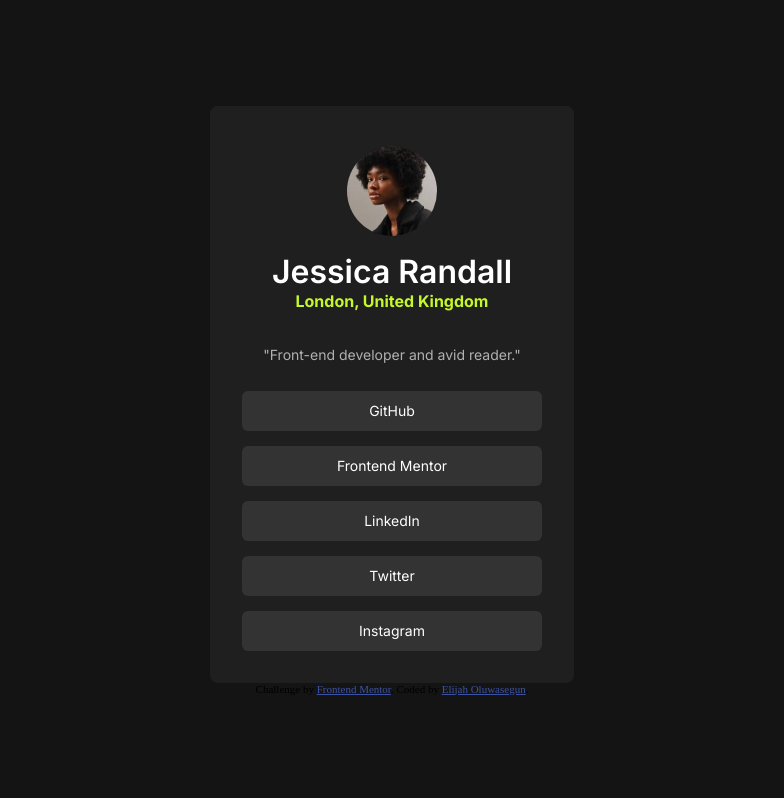
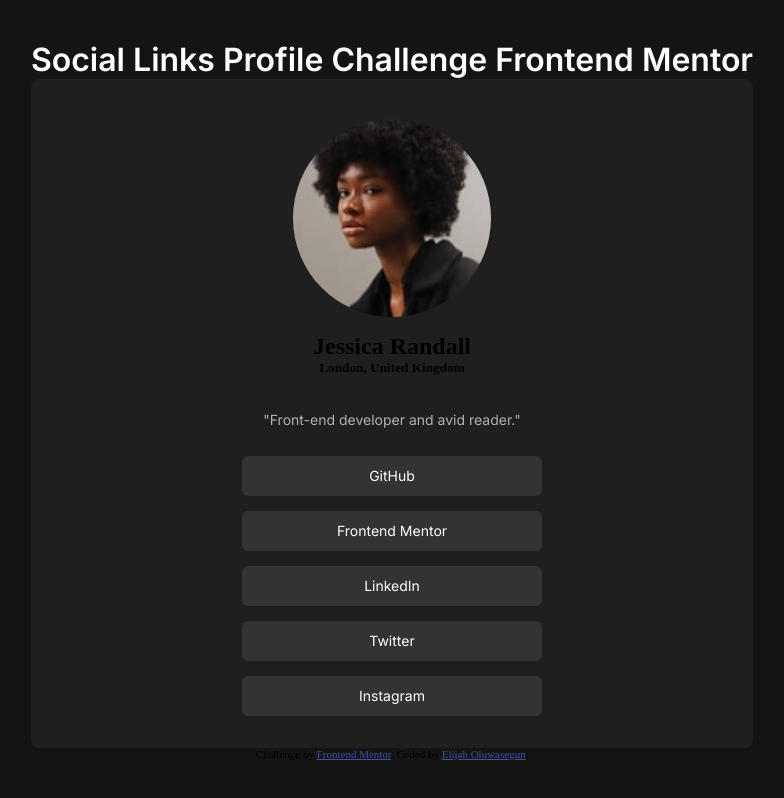
Before and after one commit to ElijahOluwasegun/social-links-profile-coding-challenge, a plain HTML site: page index.html in a window 1280 px wide. Shown: the whole page, without its empty margins (248-1032 px from the left). Drawn offline with Linux system fonts and the light colour scheme.

Commit message:
Improved accessibility: Added <main> and <footer> elements - Added helpful comments to separate sections like - Changed heading levels to match design and accommodate the introduction of the title challenge heading

```diff
--- a/index.html
+++ b/index.html
@@ -11,12 +11,15 @@
   <link href="https://fonts.googleapis.com/css2?family=Inter:ital,opsz,wght@0,14..32,100..900;1,14..32,100..900&display=swap" rel="stylesheet">
 </head>
 <body>
+  <main>
+    <h1 class="title_challenge">Social Links Profile Challenge Frontend Mentor</h1>
     <div class="profile_container">
+      <!-- Introduction -->
       <img src="assets/images/avatar-jessica.jpeg" alt="A picture of Jessica Randall">
-    <h1>Jessica Randall</h1>
-    <h4>London, United Kingdom</h4>
+      <h2>Jessica Randall</h2>
+      <h5>London, United Kingdom</h5>
       <p class="profile_description">"Front-end developer and avid reader."</p>
-
+      <!-- Social Links Profile Section -->
       <div class="profile_links_container">
         <p class="profile_links">GitHub</p>
         <p class="profile_links">Frontend Mentor</p>
@@ -25,9 +28,10 @@
         <p class="profile_links">Instagram</p>
       </div>
     </div>
-  <div class="attribution">
+  </main>
+  <footer class="attribution">
     Challenge by <a href="https://www.frontendmentor.io?ref=challenge" target="_blank">Frontend Mentor</a>.
     Coded by <a href="https://www.frontendmentor.io/profile/ElijahOluwasegun">Elijah Oluwasegun</a>.
-  </div>
+  </footer>
 </body>
 </html>
```
Lines whose indentation alone changed are shown as unchanged.
